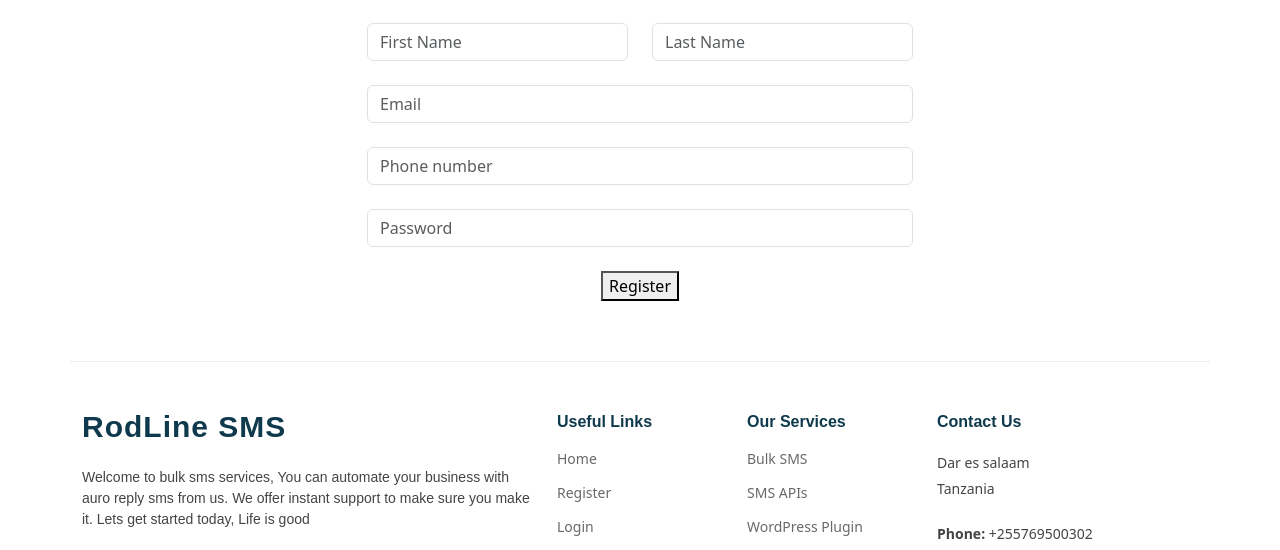
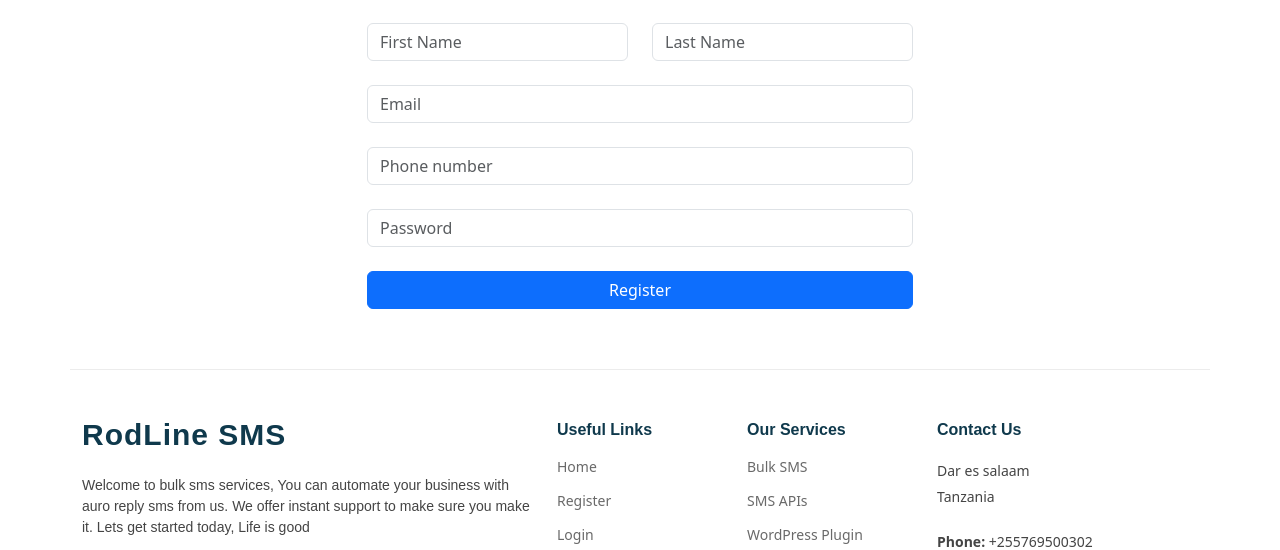
Before and after one commit to Rodgence/rodlinesms, a PHP site: page /register.php in a window 1280 px wide. Shown: the part 261-811 px from the top of the page. Run offline with PHP 8.4, Linux system fonts and the light colour scheme.

Commit message:
html mmodified

```diff
--- a/register.php
+++ b/register.php
@@ -32,10 +32,8 @@
                 <input type="password" name="password" class="form-control" placeholder="Password" required="">
               </div>
               <div class="col-md-12 text-center">
-                <div class="loading">Loading</div>
-                <div class="error-message"></div>
-                <div class="sent-message">Your information has been submitted. Thank you!</div>
-                <button type="submit">Register</button>
+
+                <button type="submit" class="btn btn-primary w-100">Register</button>
               </div>
             </div>
           </form>
```
